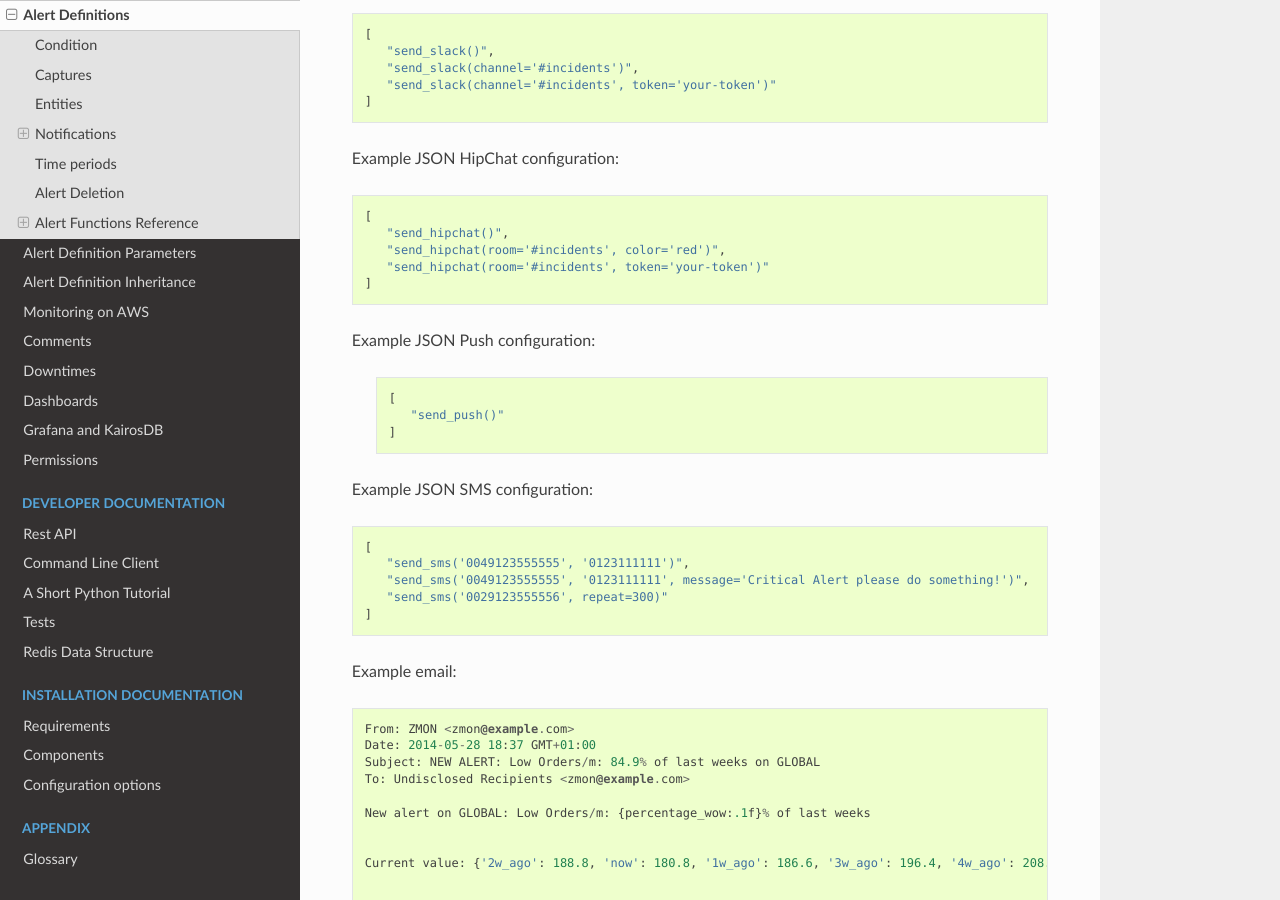
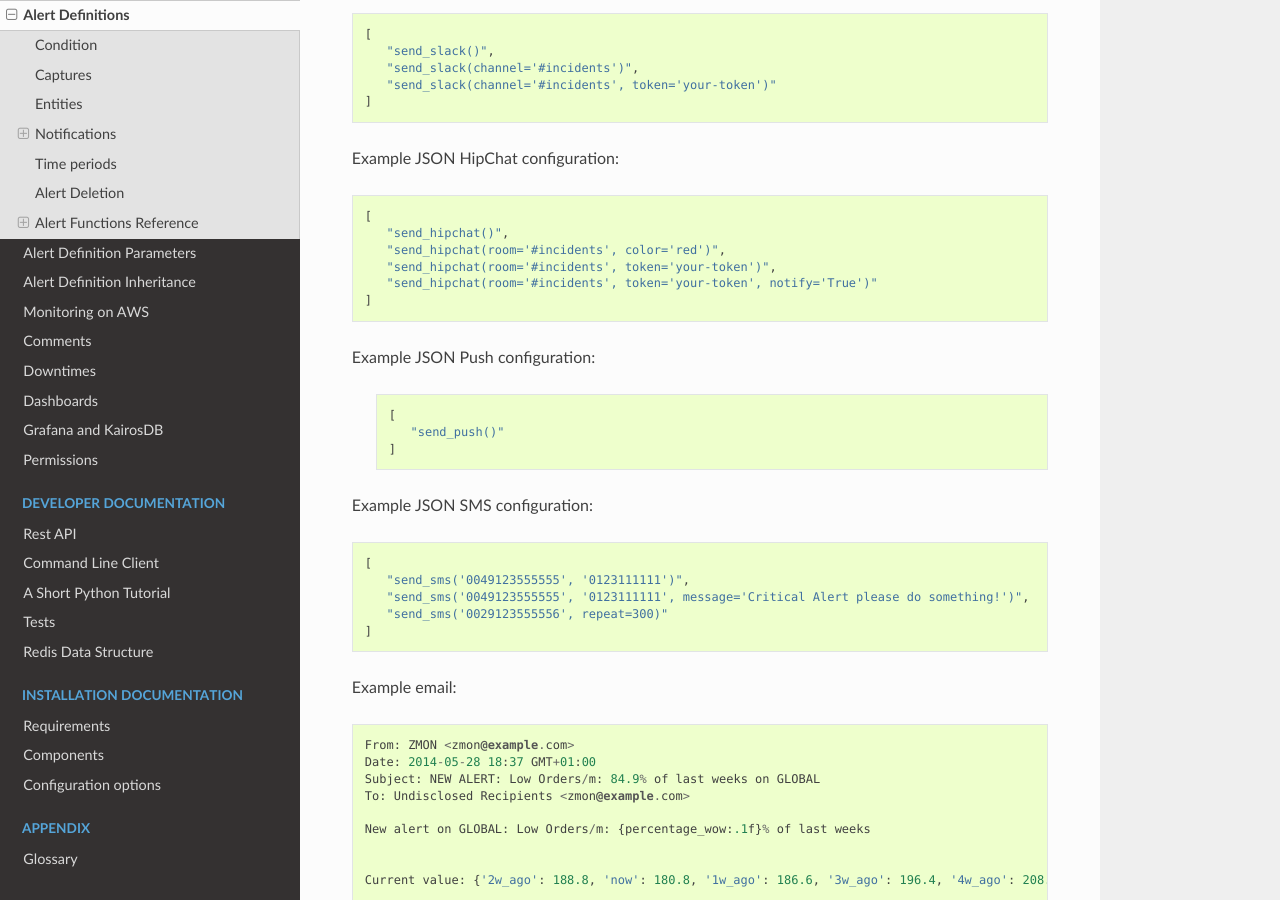
Before and after one commit to zalando-zmon/zmon-docs, a Sphinx documentation site: the page built from docs/user/alert-definitions.rst, in a window 1280 px wide and 900 px high, scrolled down 4222 px. Built offline with Sphinx 7.4.7 and the Read the Docs theme 2.0.0, drawn with Linux system fonts in a browser that asks for light colours.

Commit message:
add info about hipchat notify param

```diff
--- a/docs/user/alert-definitions.rst
+++ b/docs/user/alert-definitions.rst
@@ -144,7 +144,7 @@ The notifications field is a list of function calls (see below for examples), ca
 .. py:function:: send_sms(number*, [message, repeat])
 .. py:function:: send_push([message, repeat, url, key])
 .. py:function:: send_slack([channel, message, repeat, token])
-.. py:function:: send_hipchat([room, message, color='red', repeat, token])
+.. py:function:: send_hipchat([room, message, color='red', repeat, token, notify='False'])
 
 If the alert has the top priority and should be handled immediately, you can specify the repeat interval for each
 notification. In this case, you will be notified periodically, according to the specified interval, while the alert
@@ -192,7 +192,8 @@ Example JSON HipChat configuration:
    [
       "send_hipchat()",
       "send_hipchat(room='#incidents', color='red')",
-      "send_hipchat(room='#incidents', token='your-token')"
+      "send_hipchat(room='#incidents', token='your-token')",
+      "send_hipchat(room='#incidents', token='your-token', notify='True')"
    ]
 
 Example JSON Push configuration:
```
